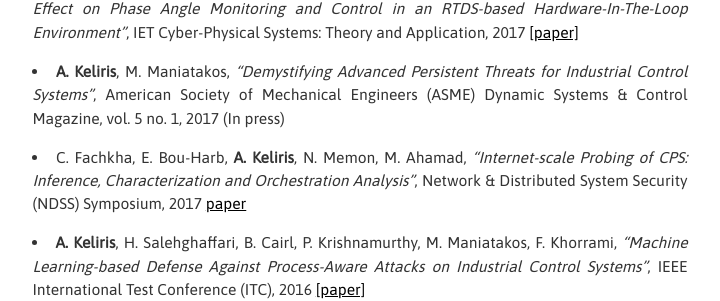
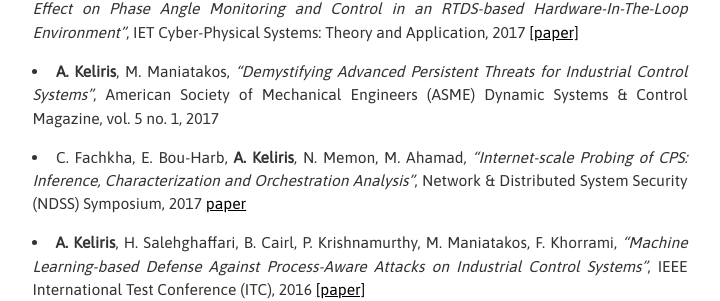
Before and after one commit to tkeliris/tkeliris.github.io, a Jekyll site: the page built from pubs.md, in a window 1280 px wide. Shown: the part 369-670 px from the top of the page, without its empty margins (280-1000 px from the left). Built offline with Jekyll 4.4.1, drawn with Linux system fonts in a browser that asks for light colours.

Commit message:
update pubs

```diff
--- a/pubs.md
+++ b/pubs.md
@@ -5,7 +5,7 @@ title: Publications
 
 - **A. Keliris**, C. Konstantinou, M. Maniatakos, *"And Then the Script-Kiddie Said, "Let There be No Light." Are Cyber-Attacks on the Power Grid Limited to Nation-State Actors?"*, Black Hat USA, 2017 [[paper]](https://www.blackhat.com/docs/us-17/thursday/us-17-Keliris-And-Then-The-Script-Kiddie-Said-Let-There-Be-No-Light-Are-Cyberattacks-On-The-Power-Grid-Limited-To-Nation-State-Actors-wp.pdf){:target="_blank"}
 - C. Konstantinou, M. Sazos, A. Musleh, **A. Keliris**, A. Al-Durra, M. Maniatakos, *"GPS Spoofing Effect on Phase Angle Monitoring and Control in an RTDS-based Hardware-In-The-Loop Environment"*, IET Cyber-Physical Systems: Theory and Application, 2017 [[paper]](http://digital-library.theiet.org/content/journals/10.1049/iet-cps.2017.0033){:target="_blank"}
-- **A. Keliris**, M. Maniatakos, *"Demystifying Advanced Persistent Threats for Industrial Control Systems"*, American Society of Mechanical Engineers (ASME) Dynamic Systems & Control Magazine, vol. 5 no. 1, 2017 (In press)
+- **A. Keliris**, M. Maniatakos, *"Demystifying Advanced Persistent Threats for Industrial Control Systems"*, American Society of Mechanical Engineers (ASME) Dynamic Systems & Control Magazine, vol. 5 no. 1, 2017
 - C. Fachkha, E. Bou-Harb, **A. Keliris**, N. Memon, M. Ahamad, *"Internet-scale Probing of CPS: Inference, Characterization and Orchestration Analysis"*, Network & Distributed System Security (NDSS) Symposium, 2017 [paper](http://www.internetsociety.org/sites/default/files/ndss2017_08-4_Fachkha_paper.pdf){:target="_blank"}
 - **A. Keliris**, H. Salehghaffari, B. Cairl, P. Krishnamurthy, M. Maniatakos, F. Khorrami, *"Machine Learning-based Defense Against Process-Aware Attacks on Industrial Control Systems"*, IEEE International Test Conference (ITC), 2016 [[paper]](http://ieeexplore.ieee.org/document/7805855){:target="_blank"}
 - **A. Keliris**, M. Maniatakos, *"Remote Field Device Fingerprinting Using Device-Specific Modbus Information"*, IEEE International Midwest Symposium on Circuits and Systems (MWSCAS), 2016 [3rd Place in Student Paper Contest](http://events.kustar.ac.ae/mwscas2016/student-paper-contest-winners-announced){:target="_blank"}
```
